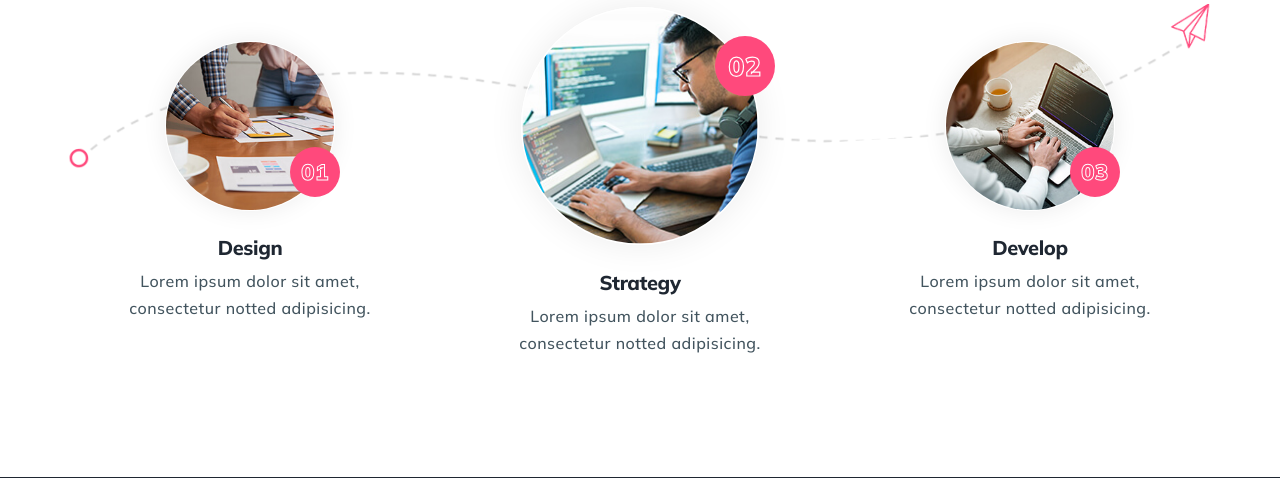
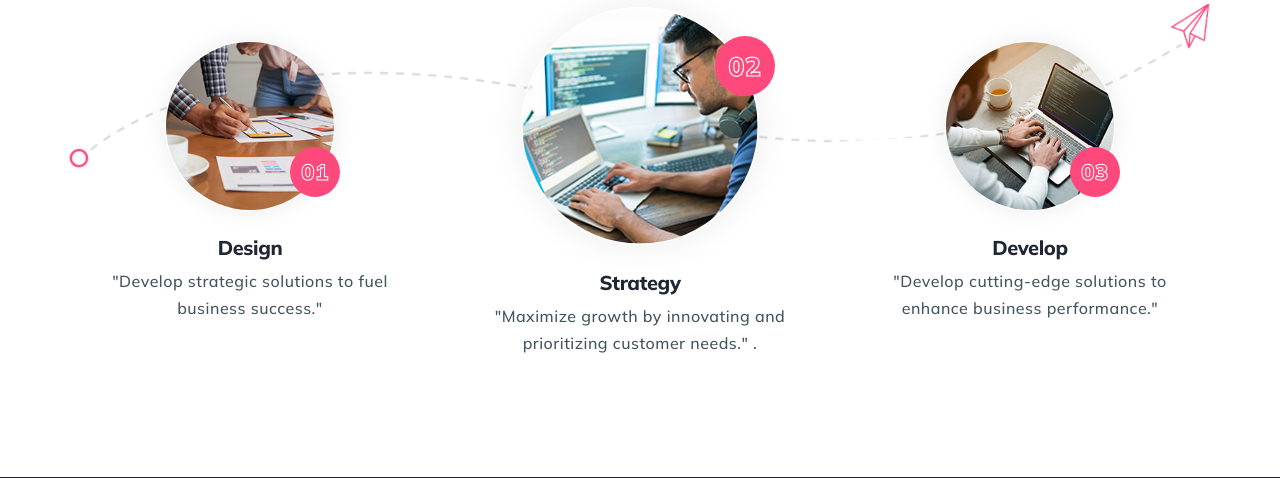
Before and after one commit to prabhats-github/auricsoft-platform, a PHP site: page /about.php in a window 1280 px wide. Shown: the part 2062-2540 px from the top of the page. Run offline with PHP 8.4, Linux system fonts and the light colour scheme.

Commit message:
Initial commit: Upload full project

```diff
--- a/about.php
+++ b/about.php
@@ -227,8 +227,9 @@
                                     <span>01</span>
                                 </div>
                                 <h5>Design</h5>
-                                <p class="w-lg-80 mx-auto mb-0">Lorem ipsum dolor sit amet, consectetur notted
-                                    adipisicing.</p>
+                                <p class="w-lg-80 mx-auto mb-0">"Develop strategic solutions to fuel business success."
+
+</p>
                             </div>
                         </div>
 
@@ -239,8 +240,9 @@
                                     <span>02</span>
                                 </div>
                                 <h5>Strategy</h5>
-                                <p class="w-lg-80 mx-auto mb-0">Lorem ipsum dolor sit amet, consectetur notted
-                                    adipisicing.</p>
+                                <p class="w-lg-80 mx-auto mb-0">"Maximize growth by innovating and prioritizing customer needs."
+
+.</p>
                             </div>
                         </div>
 
@@ -251,8 +253,9 @@
                                     <span>03</span>
                                 </div>
                                 <h5>Develop</h5>
-                                <p class="w-lg-80 mx-auto mb-0">Lorem ipsum dolor sit amet, consectetur notted
-                                    adipisicing.</p>
+                                <p class="w-lg-80 mx-auto mb-0">"Develop cutting-edge solutions to enhance business performance."
+
+</p>
                             </div>
                         </div>
                     </div>
```
